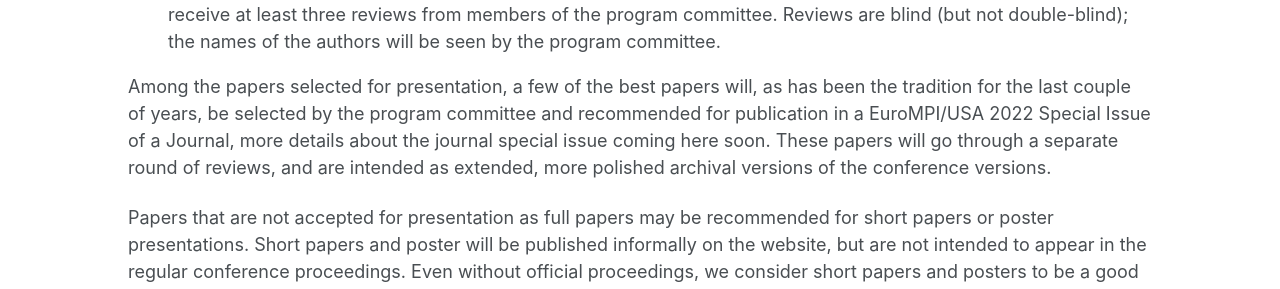
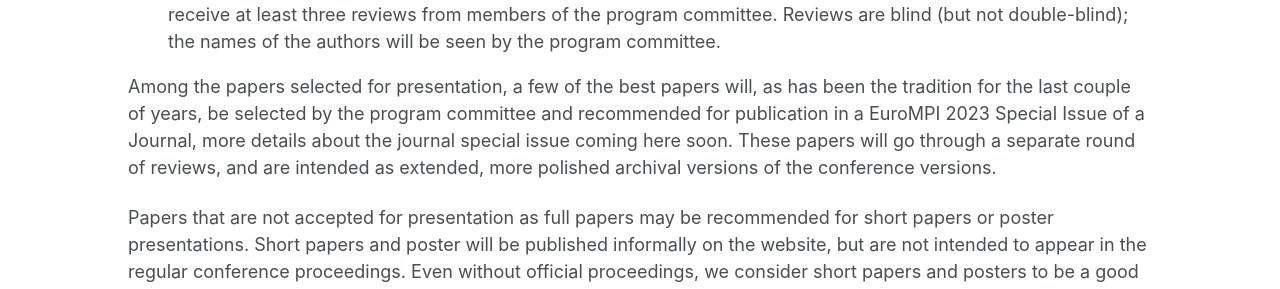
Before and after one commit to eurompi23/eurompi23.github.io, a Jekyll site: the page built from _pages/call.md, in a window 1280 px wide. Shown: the part 1267-1556 px from the top of the page. Built offline with Jekyll 4.4.1, drawn with Linux system fonts in a browser that asks for light colours; cached includes are drawn as plain includes; nearby versions of some CDN libraries; our own code applies the rules of GitHub Pages for plain Markdown files.

Commit message:
Fixing forgotten EuroMPI/USA 2022 ref

```diff
--- a/_pages/call.md
+++ b/_pages/call.md
@@ -34,7 +34,7 @@ We invite high-quality, full paper submissions on all topics related to message-
 - Interactions between the message-passing library and runtime systems.
 Papers will be reviewed for quality, originality, clarity, correctness, technical strength, and relevance to the topics of the meeting. Each paper will receive at least three reviews from members of the program committee. Reviews are blind (but not double-blind); the names of the authors will be seen by the program committee.
 
-Among the papers selected for presentation, a few of the best papers will, as has been the tradition for the last couple of years, be selected by the program committee and recommended for publication in a EuroMPI/USA 2022 Special Issue of a Journal, more details about the journal special issue coming here soon. These papers will go through a separate round of reviews, and are intended as extended, more polished archival versions of the conference versions.
+Among the papers selected for presentation, a few of the best papers will, as has been the tradition for the last couple of years, be selected by the program committee and recommended for publication in a EuroMPI 2023 Special Issue of a Journal, more details about the journal special issue coming here soon. These papers will go through a separate round of reviews, and are intended as extended, more polished archival versions of the conference versions.
 
 
 Papers that are not accepted for presentation as full papers may be recommended for short papers or poster presentations. Short papers and poster  will be published informally on the website, but are not intended to appear in the regular conference proceedings. Even without official proceedings, we consider short papers and posters to be a good way to present early work to the community, which can lead to discussions, constructive feedbacks and collaboration opportunities.
```
